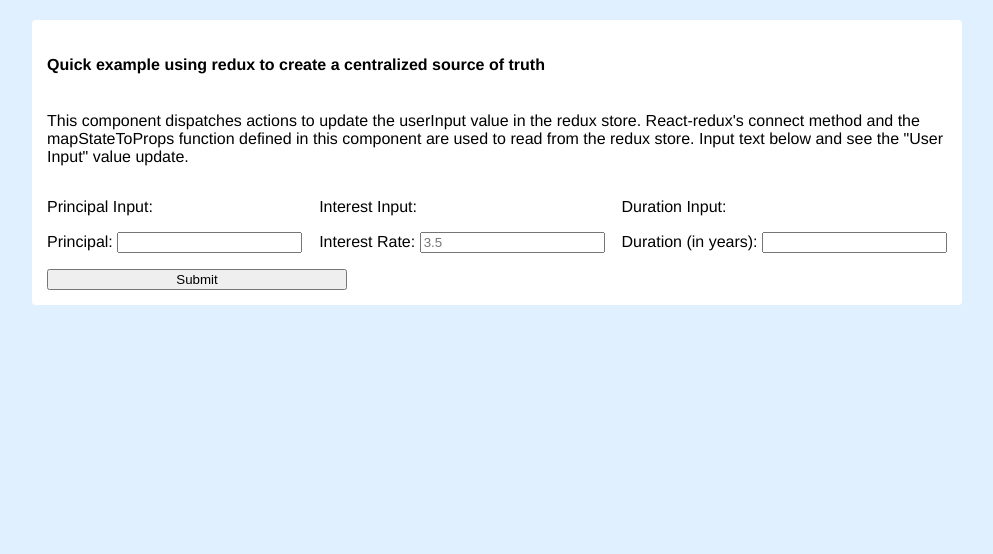
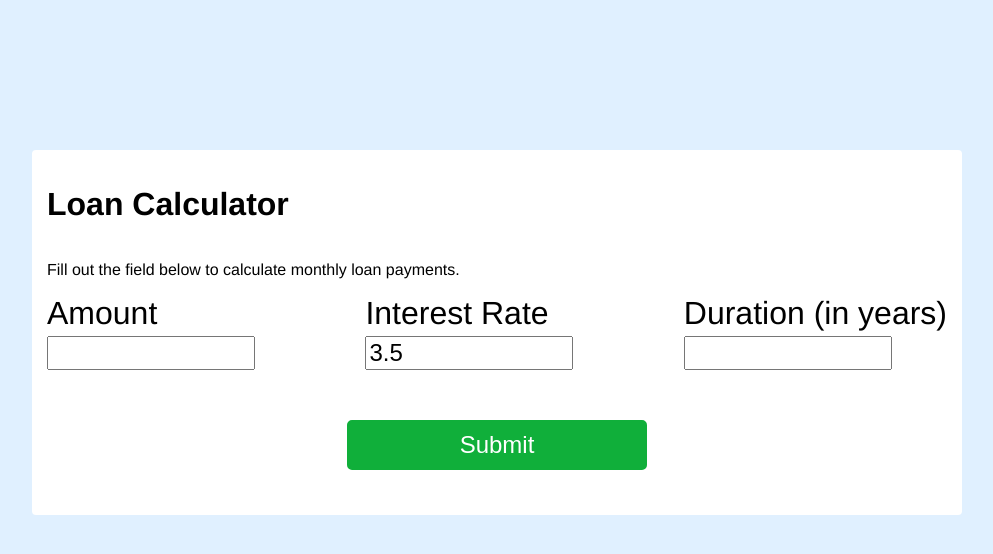
Before and after one commit to toaney/react-starter, a React (Create React App) app: page / in a window 1280 px wide. Shown: the top 554 px of the page, without its empty margins (143-1136 px from the left). Built offline with nearby package versions, Linux system fonts and the light colour scheme.

Commit message:
additional styling

```diff
--- a/src/App.js
+++ b/src/App.js
@@ -7,7 +7,7 @@ import * as inputActions from './actions/userInputAction';
 const ReduxStateExample = ({dispatch, userInput, quotes}) => {
   // set up local state with useState hook
   const [ principalInput, setPrincipalInput] = useState("");
-  const [ interestInput, setInterestInput ] = useState("");
+  const [ interestInput, setInterestInput ] = useState("3.5");
   const [ durationInput, setDurationInput ] = useState("");
   const [ displayFormError, setDisplayFormError ] = useState(false);
   const [ userQuotes, setUserQuotes ] = useState([])
@@ -36,16 +36,21 @@ const ReduxStateExample = ({dispatch, userInput, quotes}) => {
   return (
       <div className="content-container">
           <div className="content">
-            <h4>Quick example using redux to create a centralized source of truth</h4>
-            <p>This component dispatches actions to update the userInput value in the redux store. React-redux's connect method and the mapStateToProps function defined in this component are used to read from the redux store. Input text below and see the "User Input" value update.</p>
-            <div className="form-inputs">
-              <div>
-                <p>Principal Input: {principalInput}</p>
-                <p>Principal: <input type="number" className="input-field" onChange={e => setPrincipalInput(e.target.value)} value={principalInput}/></p>
+            <h1>Loan Calculator</h1>
+            <p>Fill out the field below to calculate monthly loan payments.</p>
+            {displayFormError? (
+              <p className="input-error">Please enter a valid value for all fields</p>
+            ) : (
+              ""
+            )}
+            <div className="form">
+              <div className="form-input">
+                <label for="principal">Amount</label>
+                <p><input id="principal" type="number" className="input-field" onChange={e => setPrincipalInput(e.target.value)} value={principalInput}/></p>
               </div>
-              <div>
-                <p>Interest Input: {interestInput}</p>
-                <p>Interest Rate: <input type="number" className="input-field" list="interestRates" placeholder="3.5" onChange={e => setInterestInput (e.target.value)} value={interestInput}/></p>
+              <div className="form-input">
+                <label for="interest">Interest Rate</label>
+                <p><input id="interest" type="number" className="input-field" list="interestRates" onChange={e => setInterestInput (e.target.value)} value={interestInput}/></p>
                 <datalist id="interestRates">
                   <option value="3.0"></option>
                   <option value="3.25"></option>
@@ -57,9 +62,9 @@ const ReduxStateExample = ({dispatch, userInput, quotes}) => {
                   <option value="4.75"></option>
                 </datalist>
               </div>
-              <div>
-                <p>Duration Input: {durationInput}</p>
-                <p>Duration (in years): <input type="number" className="input-field" list="loanDuration" onChange={e => setDurationInput(e.target.value)} value={durationInput}/></p>
+              <div className="form-input">
+                <label for="duration">Duration (in years)</label>
+                <p><input id="duration" type="number" className="input-field" list="loanDuration" onChange={e => setDurationInput(e.target.value)} value={durationInput}/></p>
                 <datalist id="loanDuration">
                   <option value="10"></option>
                   <option value="15"></option>
@@ -68,11 +73,6 @@ const ReduxStateExample = ({dispatch, userInput, quotes}) => {
                 </datalist>
               </div>
             </div>
-            {displayFormError? (
-              <p className="input-error">Please enter a value for all fields</p>
-            ) : (
-              ""
-            )}
             <button className="form-submit" onClick={handleFormSubmit}>
             {/* <button onClick={dispatch(inputActions.submitUserInputs(principalInput, interestInput, durationInput))}> */}
               Submit
--- a/src/scss/styles.scss
+++ b/src/scss/styles.scss
@@ -20,7 +20,7 @@ body {
     max-width: 900px;
     background-color: #ffffff;
     border-radius: 4px;
-    margin: 20px auto;
+    margin: 150px auto;
     padding: 15px;
 }
 
@@ -33,14 +33,37 @@ body {
 
 }
 
-.form-inputs {
+.form {
     display: flex;
     flex-direction: row;
     justify-content: space-between;
+    flex-wrap: wrap;
+    font-size: 2em;
+
+    p {
+        margin: 0 auto 20px;
+    }
+
+    input {
+        width: 200px;
+        font-size: .75em;
+    }
+}
+
+.form-input {
+    min-width: 200px;
 }
 
 .form-submit {
-    max-width: 300px;
+    width: 300px;
+    border: 3px solid #10AF3A;
+    border-radius: 5px;
+    margin: 30px auto;
+    padding: 7px auto;
+    font-size: 1.5em;
+    line-height: 1.75em;
+    background-color: #10AF3A;
+    color: #ffffff
 }
 
 .input-error {
@@ -50,5 +73,4 @@ body {
 .results-table {
     width: 100%;
     text-align: left;
-
 }
```
